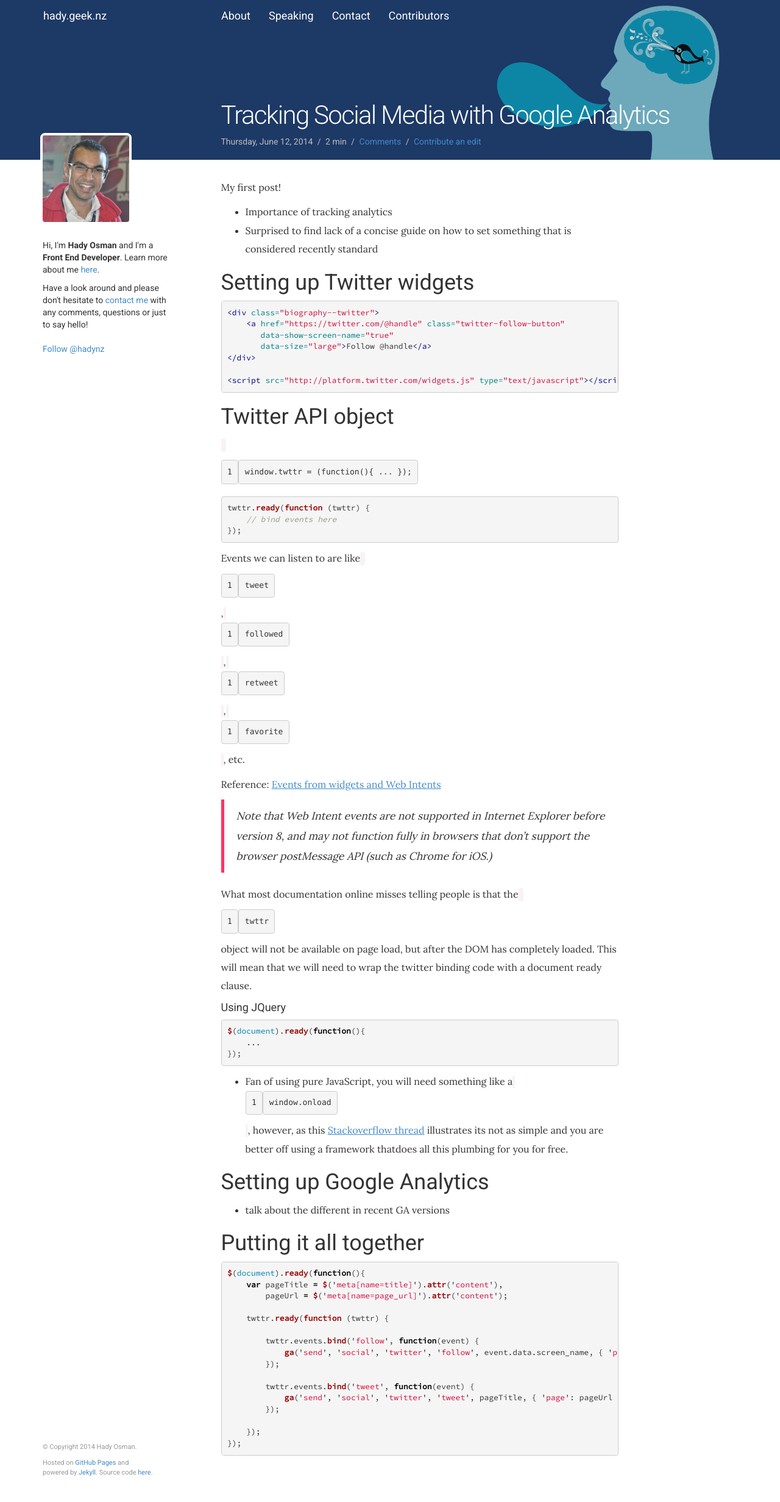
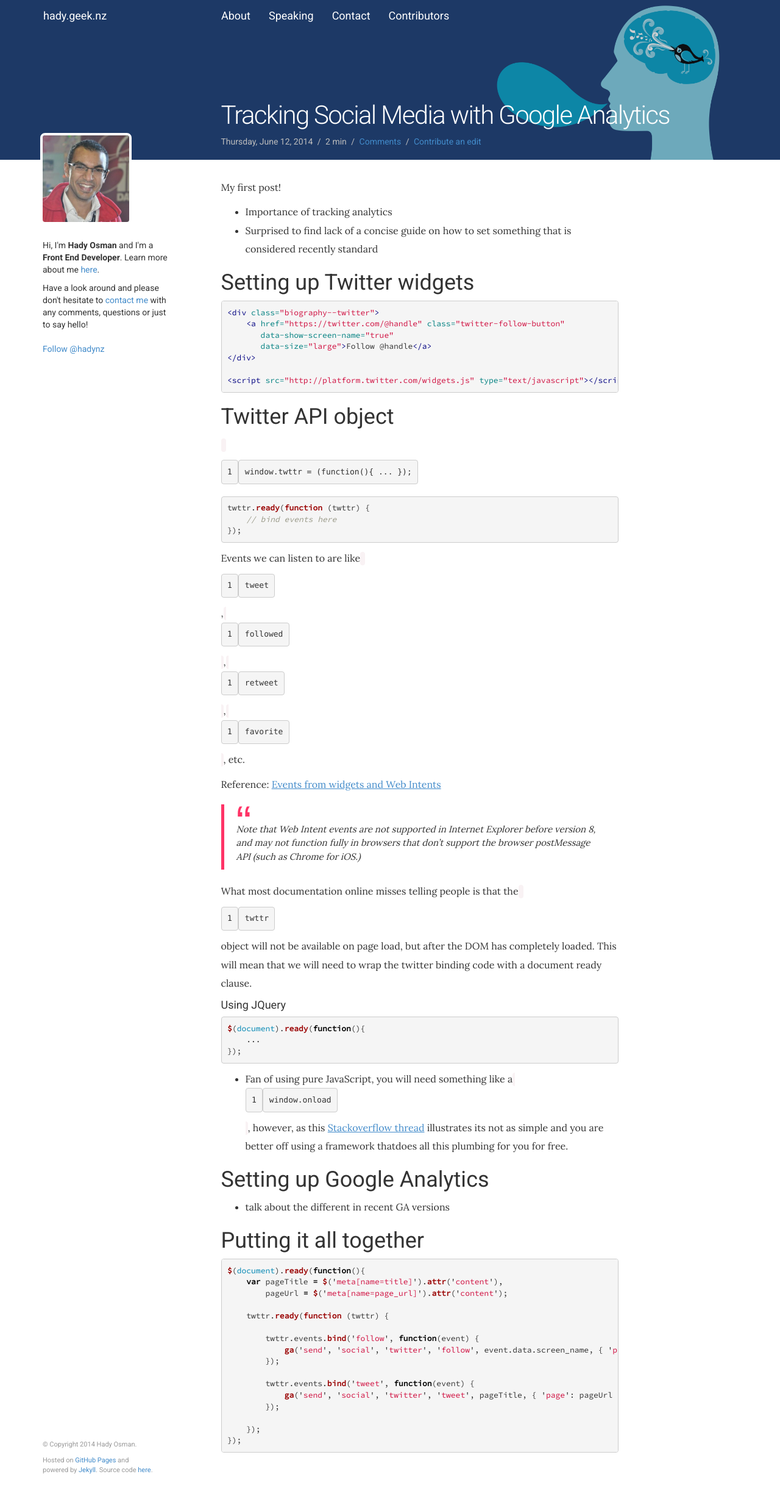
Before and after one commit to hadynz/hadynz.github.io, a Jekyll site: the page built from _posts/blog/2014-06-12-social-media-analytics.md, in a window 1280 px wide. Shown: the whole page at 61% size. Built offline with Jekyll 4.4.1, drawn with Linux system fonts in a browser that asks for light colours; comment, search, counter and statistics services are not loaded.

Commit message:
Some extra styling for the blockquote on the site
Not sure if i made it too ugly right now or not?!

```diff
--- a/assets/css/global.css
+++ b/assets/css/global.css
@@ -3,8 +3,24 @@
 }
 
 blockquote {
+    position: relative;
     border-left-color: #F36;
     font-style: italic;
+    padding-top: 30px;
+    line-height: 1.5;
+    font-size: 15px;
+    margin-top: 18px;
+}
+
+blockquote:before {
+    content: '\201C';
+    font-family: Arial;
+    font-size: 75px;
+    font-style: normal;
+    position: absolute;
+    top: -27px;
+    height: 120px;
+    color: #F36;
 }
 
 /* Utility functions */
```
